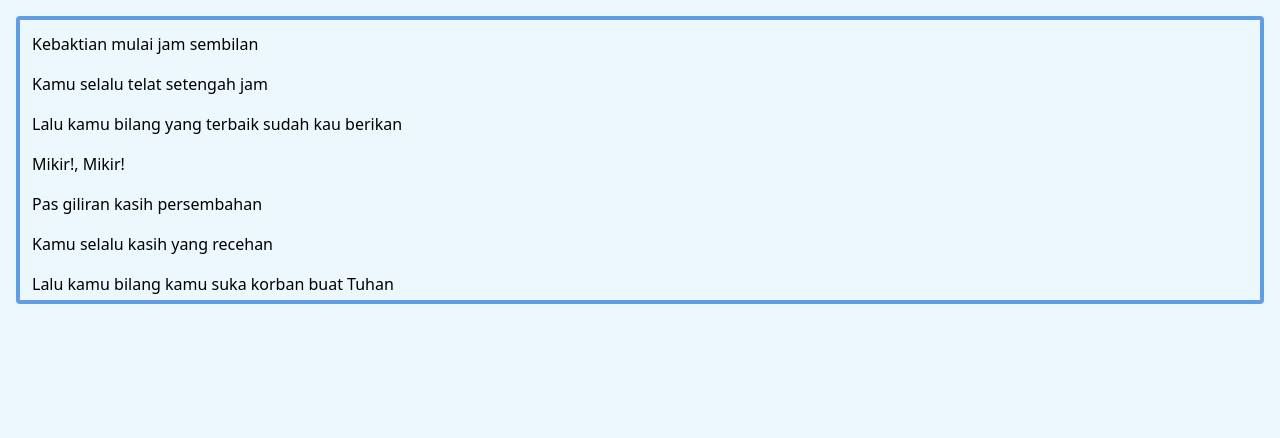
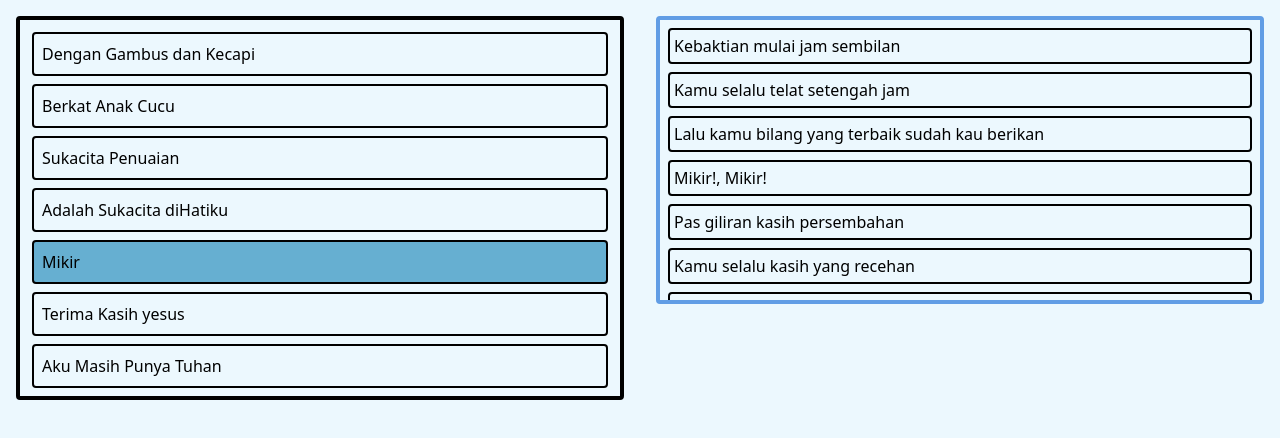
Before and after one commit to aspectxlol/LyricSync, a Next.js app: page /dashboard in a window 1280 px wide. Shown: the top 438 px of the page. Built offline with nearby package versions, Linux system fonts and the light colour scheme; no server answers.

Commit message:
schedule and lyrics works

```diff
--- a/package.json
+++ b/package.json
@@ -11,6 +11,7 @@
   "dependencies": {
     "next": "14.0.4",
     "react": "^18",
+    "react-beautiful-dnd": "^13.1.1",
     "react-dom": "^18",
     "socket.io": "^4.7.3",
     "socket.io-client": "^4.7.3"
@@ -18,6 +19,7 @@
   "devDependencies": {
     "@types/node": "^20",
     "@types/react": "^18",
+    "@types/react-beautiful-dnd": "^13.1.8",
     "@types/react-dom": "^18",
     "autoprefixer": "^10.0.1",
     "eslint": "^8",
--- a/src/components/LyricSelector.tsx
+++ b/src/components/LyricSelector.tsx
@@ -1,6 +1,6 @@
 import { schedule } from "@LyricSync/testData"
-import { ClientEvents, ServerEvents } from "@LyricSync/types"
-import React from "react"
+import { ClientEvents, ServerEvents, Song } from "@LyricSync/types"
+import React, { useEffect } from "react"
 import { Socket } from "socket.io-client"
 
 interface LyricSelectorProps {
@@ -8,35 +8,24 @@ interface LyricSelectorProps {
   currentSong: string
 }
 
-class LyricSelector extends React.Component<LyricSelectorProps> {
-  Socket: Socket<ServerEvents, ClientEvents>
-  currentSong: string
-
-  constructor(props: LyricSelector) {
-    super(props)
-    this.currentSong = props.currentSong
-    this.Socket = props.Socket
+export default function LyricSelector({ Socket, currentSong }: LyricSelectorProps) {
+  function handleClick(i: number) {
+    Socket?.emit('sendLyric', currentSong, i)
   }
 
-
-  handleClick(i: number) {
-    this.Socket?.emit('sendLyric', this.currentSong, i)
-  }
-
-  render(): React.ReactNode {
   return (
     <>
       <div className='border-solid rounded flex flex-col border-accent border-4 p-1 m-4 max-h-72 overflow-auto'>
         {
-            schedule.find(v => v.id === this.currentSong)?.lyrics.map((v, i) => {
+          schedule.find(v => v.id === currentSong)?.lyrics.map((v, i) => {
             if (v.length <= 0) return;
             return (
               <button
-                  onClick={() => { this.handleClick(i) }}
+                onClick={() => { handleClick(i) }}
                 key={`lyrics-${i}`}
                 id={"button-" + i}
                 className={
-                    `focus:outline-none text-left m-1 focus:bg-primary p-1 border-sold rounded border-accent`}
+                  `focus:outline-none text-left m-1 focus:bg-primary p-1 border-sold rounded border-2`}
               >
                 {v}
               </button>
@@ -48,6 +37,3 @@ class LyricSelector extends React.Component<LyricSelectorProps> {
     </>
   )
 }
-}
-
-export default LyricSelector
--- /dev/null
+++ b/src/components/Schedule.tsx
@@ -0,0 +1,71 @@
+"use client";
+
+import ScheduleItemCard from '@LyricSync/components/ScheduleItemCard';
+import { schedule } from '@LyricSync/testData';
+import { Song } from '@LyricSync/types';
+import React, { useState, useCallback, MouseEvent } from 'react';
+import { DragDropContext, Droppable, Draggable } from 'react-beautiful-dnd';
+
+interface ScheduleProps {
+  setCurrentSong: (Song: string) => void
+  currentSong: string
+}
+
+export default function Schedule({ setCurrentSong, currentSong }: ScheduleProps) {
+  const [Schedules, setSchedules] = useState<Song[]>(schedule)
+
+  const handleDragEnd = useCallback((result: any) => {
+    if (!result.destination) return;
+    const newItems = reorder(Schedules, result.source.index, result.destination.index);
+    setSchedules(newItems);
+  }, [Schedules]);
+
+  function handleClick(e: MouseEvent<HTMLDivElement>): any {
+    const song = Schedules.find((v) => v.id === e.currentTarget.id);
+    if (song) {
+      setCurrentSong(song.id);
+    } else {
+      setCurrentSong(Schedules[0].id)
+    }
+  }
+
+  return (
+    <div className='border-solid rounded flex flex-col border-black border-4 p-1 m-4 max-h-96 overflow-auto'>
+      <DragDropContext onDragEnd={handleDragEnd}>
+        <Droppable droppableId="schedule">
+          {(provided) => (
+            <div ref={provided.innerRef} {...provided.droppableProps}>
+              {Schedules.map((item, index) => (
+                <Draggable key={item.id} draggableId={item.id} index={index}>
+                  {(provided) => (
+                    <div
+                      ref={provided.innerRef}
+                      {...provided.draggableProps}
+                      {...provided.dragHandleProps}
+                      id={item.id}
+                      className={`m-2 rounded border-solid border-2 p-2 ${item.id === currentSong ? 'bg-primary' : ''}`}
+                      onClick={(e) => handleClick(e)}
+                    >
+                      <ScheduleItemCard
+                        item={{ ...item, index }}
+                      />
+                    </div>
+                  )}
+                </Draggable>
+              ))}
+              {provided.placeholder}
+            </div>
+          )}
+        </Droppable>
+      </DragDropContext>
+    </div>
+  );
+}
+
+// Helper function to reorder items in an array
+function reorder<T>(list: T[], startIndex: number, endIndex: number): T[] {
+  const result = Array.from(list);
+  const [removed] = result.splice(startIndex, 1);
+  result.splice(endIndex, 0, removed);
+  return result;
+}
--- /dev/null
+++ b/src/components/ScheduleItemCard.tsx
@@ -0,0 +1,21 @@
+import { Song } from "@LyricSync/types";
+
+interface ScheduleItemProps {
+  item: ScheduleItem;
+}
+
+interface ScheduleItem extends Song {
+  index: number
+}
+
+export default function ScheduleItemCard({
+  item,
+}: ScheduleItemProps) {
+  return (
+    <div className="cursor-pointer">
+      <div data-rbdndraghandle>
+        <h3>{item.title}</h3>
+      </div>
+    </div>
+  );
+}
--- a/src/pages/_document.tsx
+++ b/src/pages/_document.tsx
@@ -1,6 +1,14 @@
-import { Html, Head, Main, NextScript } from 'next/document'
+import Document, { Html, Head, Main, NextScript, DocumentContext, DocumentInitialProps } from 'next/document'
+import { resetServerContext } from 'react-beautiful-dnd'
 
-export default function Document() {
+export default class MyDocument extends Document<{}> {
+  static async getInitialProps(ctx: DocumentContext): Promise<DocumentInitialProps> {
+    const initialprops = await Document.getInitialProps(ctx)
+    resetServerContext()
+    return { ...initialprops }
+  }
+
+  render(): JSX.Element {
     return (
       <Html lang="en">
         <Head />
@@ -11,3 +19,4 @@ export default function Document() {
       </Html>
     )
   }
+}
--- a/src/pages/dashboard.tsx
+++ b/src/pages/dashboard.tsx
@@ -1,4 +1,5 @@
 import LyricSelector from "@LyricSync/components/LyricSelector"
+import Schedule from "@LyricSync/components/Schedule"
 import { schedule } from "@LyricSync/testData"
 import { ClientEvents, ServerEvents } from "@LyricSync/types"
 import { useState, useEffect } from "react"
@@ -27,7 +28,11 @@ export default function Dashboard() {
 
   return (
     <>
-      <div>
+      <div className="grid grid-cols-2">
+        <Schedule
+          currentSong={currentSong}
+          setCurrentSong={setCurrentSong}
+        />
         <LyricSelector
           Socket={Socket!}
           currentSong={currentSong}
```
Also changed, not shown: 1 other file (tests, documents, lock files or other folders). Lines whose indentation alone changed are shown as unchanged.
